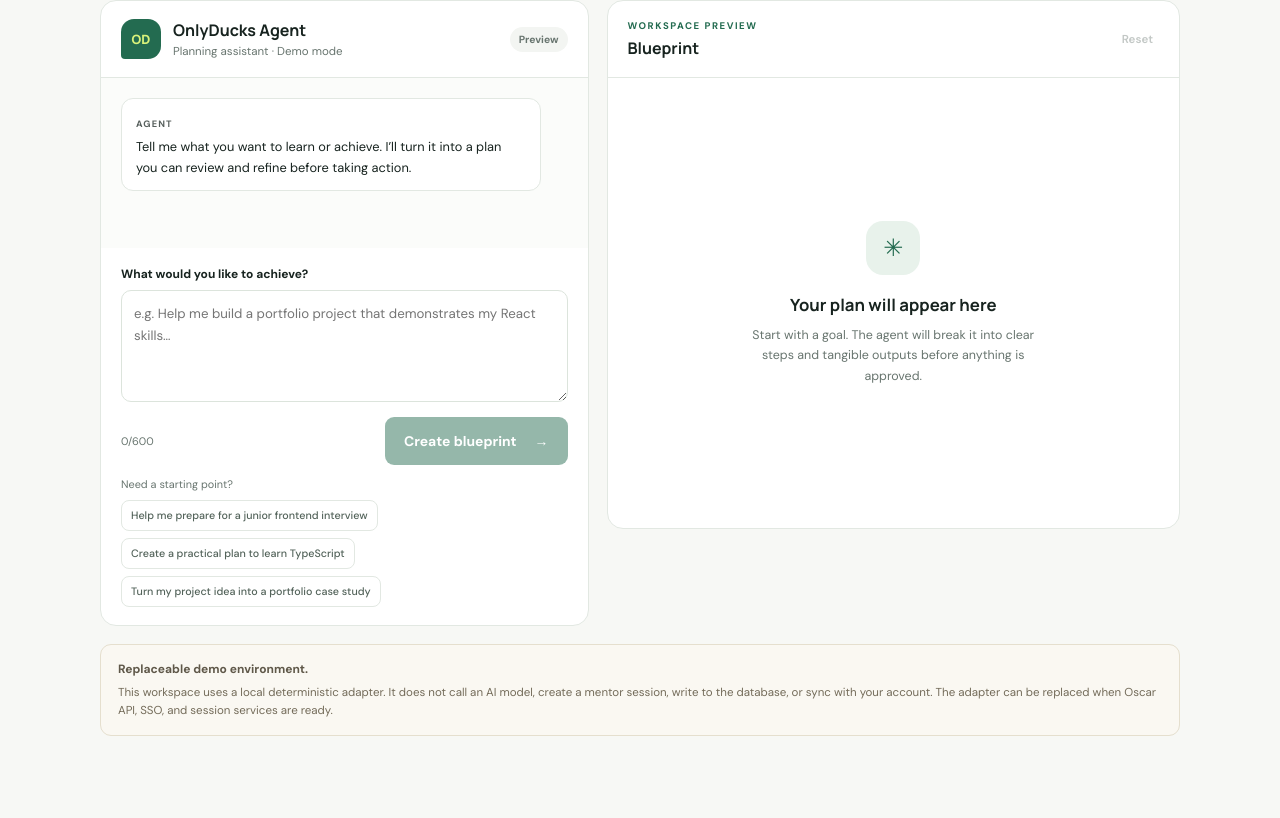
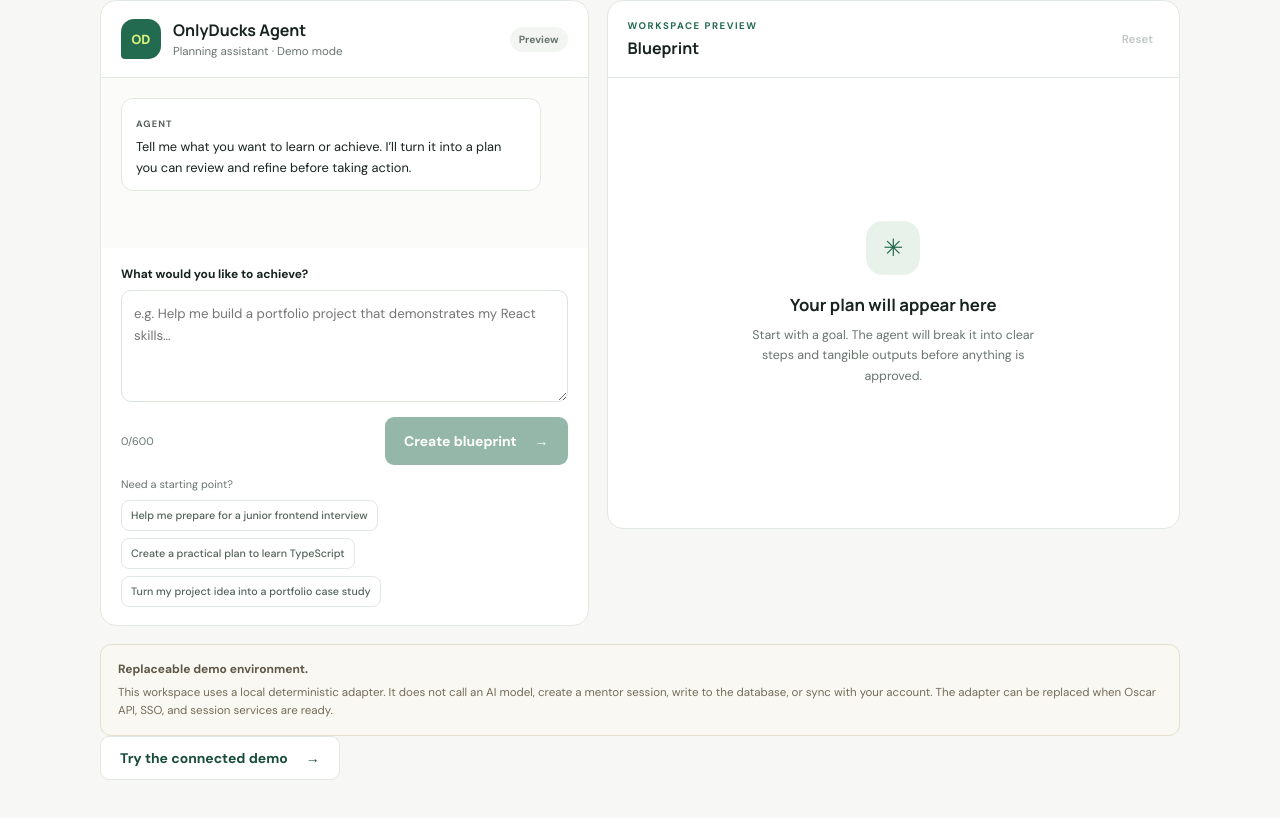
Before and after one commit to CWM-du/OnlyDucks, a Next.js app: page /agent in a window 1280 px wide. Shown: the part 410-1228 px from the top of the page. Built offline with nearby package versions, Linux system fonts and the light colour scheme.

Commit message:
feat(DEV03): connect agent preview to guided demo journey

```diff
--- a/src/app/agent/page.tsx
+++ b/src/app/agent/page.tsx
@@ -166,6 +166,9 @@ export default function AgentPage() {
             <strong>Replaceable demo environment.</strong>
             <span>This workspace uses a local deterministic adapter. It does not call an AI model, create a mentor session, write to the database, or sync with your account. The adapter can be replaced when Oscar API, SSO, and session services are ready.</span>
           </div>
+          <div className="agent-demo-actions">
+            <Link className="button button-secondary" href="/demo">Try the connected demo <span aria-hidden="true">→</span></Link>
+          </div>
         </section>
       </main>
     </>
```
